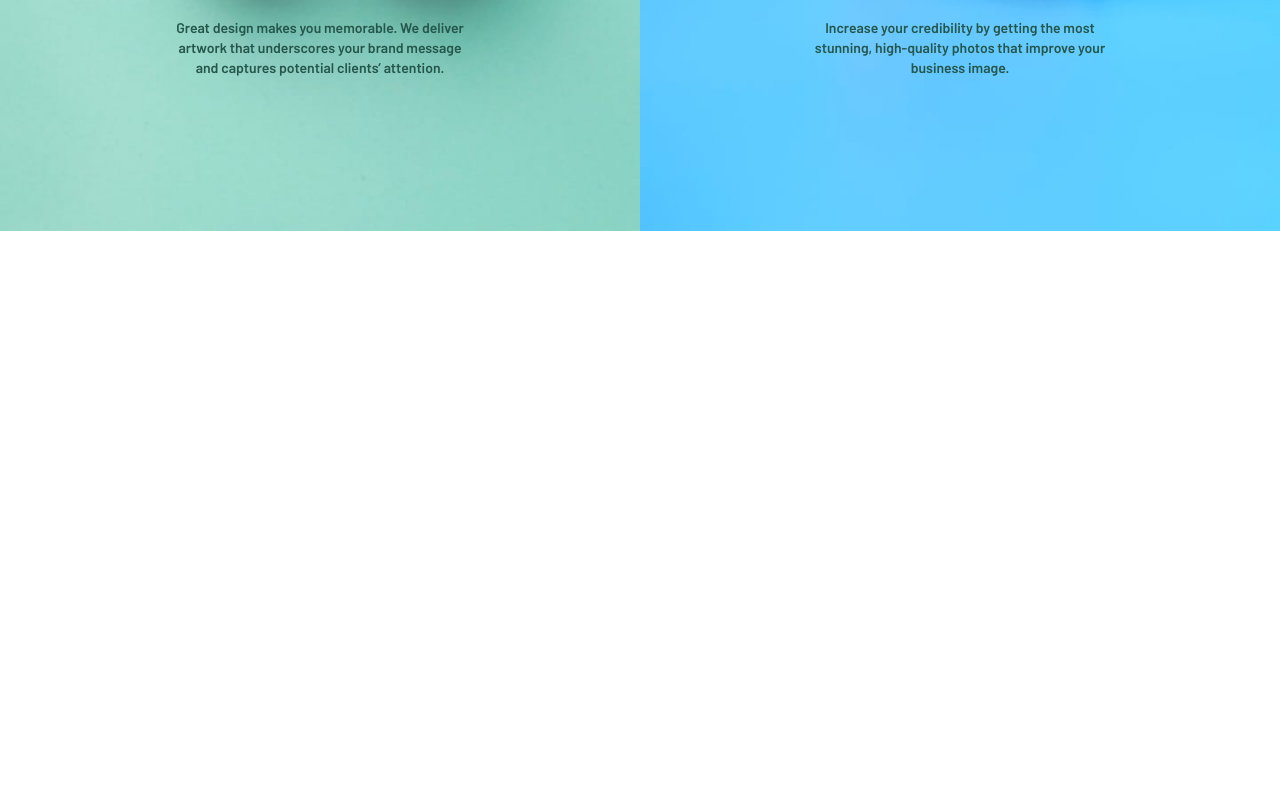
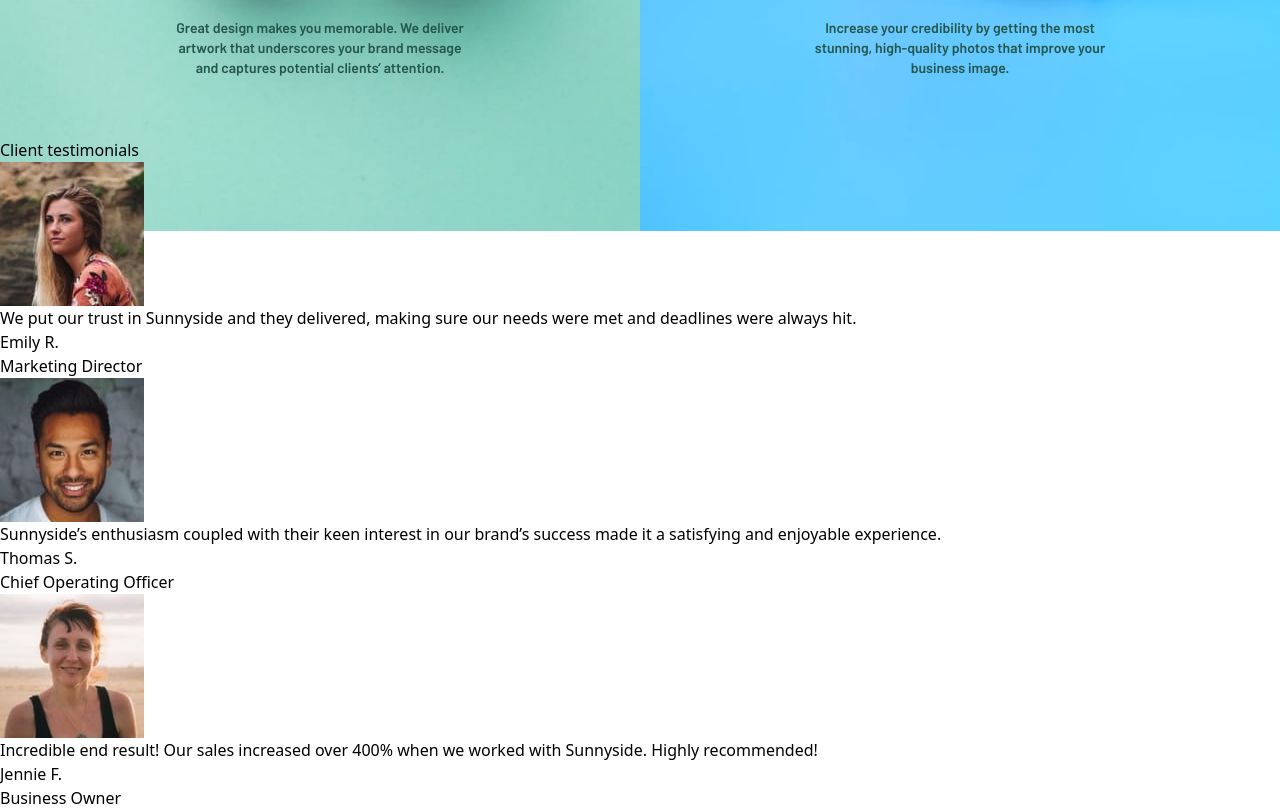
Before and after one commit to MelBalossino/Sunnyside, a React (Vite) app: page / in a window 1280 px wide. Shown: the part 2080-2890 px from the top of the page. Before the commit the page ends 2311 px from the top, so only its background shows below. Built offline with nearby package versions, Linux system fonts and the light colour scheme.

Commit message:
Testimonials-component

```diff
--- a/src/App.jsx
+++ b/src/App.jsx
@@ -1,6 +1,7 @@
 import Header from "./components/Header/Header"
 import Main from "./components/Main/Main"
 import Services from "./components/Services/Services"
+import TestimonialsContainer from "./components/TestimonialsContainer/TestimonialsContainer"
 
 function App() {
 
@@ -9,6 +10,7 @@ function App() {
     <Header />
     <Main />
     <Services />
+    <TestimonialsContainer />
     </main>
   )
 }
--- /dev/null
+++ b/src/components/Testimonials/Testimonials.jsx
@@ -0,0 +1,12 @@
+
+const Testimonials = ({ img, testimonial, name, position }) => {
+    return (
+        <div>
+            <img src={img} alt="Photo" />
+            <p>{testimonial}</p>
+            <h3>{name}</h3>
+            <p>{position}</p>
+        </div>
+    )
+}
+export default Testimonials
--- /dev/null
+++ b/src/components/TestimonialsContainer/TestimonialsContainer.jsx
@@ -0,0 +1,35 @@
+import Testimonials from '../Testimonials/Testimonials'
+
+import emilyPhoto from '../../assets/image-emily.jpg'
+import thomasPhoto from '../../assets/image-thomas.jpg'
+import jenniePhoto from '../../assets/image-jennie.jpg'
+
+const TestimonialsContainer = () => {
+    return (
+        <section>
+            <h2>Client testimonials</h2>
+            <div>
+                <Testimonials
+                    img={emilyPhoto}
+                    testimonial="We put our trust in Sunnyside and they delivered, making sure our needs were met and deadlines were always hit."
+                    name="Emily R."
+                    position="Marketing Director"
+                />
+                <Testimonials
+                    img={thomasPhoto}
+                    testimonial="Sunnyside’s enthusiasm coupled with their keen interest in our brand’s success made it a satisfying and enjoyable experience."
+                    name="Thomas S."
+                    position="Chief Operating Officer"
+                />
+                <Testimonials
+                    img={jenniePhoto}
+                    testimonial="Incredible end result! Our sales increased over 400% when we worked with Sunnyside. Highly recommended!"
+                    name="Jennie F."
+                    position="Business Owner"
+                />
+            </div>
+        </section>
+    )
+}
+
+export default TestimonialsContainer
```
